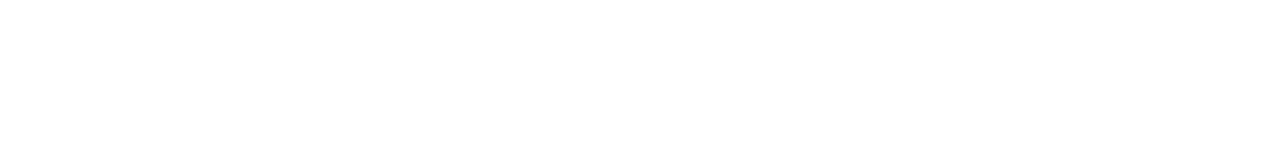
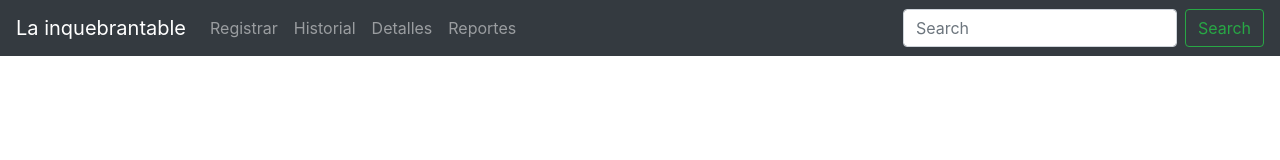
Before and after one commit to Sealtiel021/constructoraLaInquebrantable, a plain HTML site: page index.html in a window 1280 px wide. Drawn offline with nearby package versions, Linux system fonts and the light colour scheme.

Commit message:
Barra de navegacion

```diff
--- a/index.html
+++ b/index.html
@@ -5,8 +5,39 @@
     <meta name="viewport" content="width=device-width, initial-scale=1.0">
     <meta http-equiv="X-UA-Compatible" content="ie=edge">
     <title>Constructora "La inquebrantable"</title>
+    <script src="https://code.jquery.com/jquery-3.3.1.slim.min.js" integrity="sha384-q8i/X+965DzO0rT7abK41JStQIAqVgRVzpbzo5smXKp4YfRvH+8abtTE1Pi6jizo" crossorigin="anonymous"></script>
+    <script src="https://cdnjs.cloudflare.com/ajax/libs/popper.js/1.14.7/umd/popper.min.js" integrity="sha384-UO2eT0CpHqdSJQ6hJty5KVphtPhzWj9WO1clHTMGa3JDZwrnQq4sF86dIHNDz0W1" crossorigin="anonymous"></script>
+    <link rel="stylesheet" href="https://stackpath.bootstrapcdn.com/bootstrap/4.3.1/css/bootstrap.min.css" integrity="sha384-ggOyR0iXCbMQv3Xipma34MD+dH/1fQ784/j6cY/iJTQUOhcWr7x9JvoRxT2MZw1T" crossorigin="anonymous">
+    <script src="https://stackpath.bootstrapcdn.com/bootstrap/4.3.1/js/bootstrap.min.js" integrity="sha384-JjSmVgyd0p3pXB1rRibZUAYoIIy6OrQ6VrjIEaFf/nJGzIxFDsf4x0xIM+B07jRM" crossorigin="anonymous"></script>
 </head>
 <body>
+    <nav class="navbar navbar-expand-lg navbar-dark bg-dark">
+        <button class="navbar-toggler" type="button" data-toggle="collapse" data-target="#navbarTogglerDemo01" aria-controls="navbarTogglerDemo01" aria-expanded="false" aria-label="Toggle navigation">
+          <span class="navbar-toggler-icon"></span>
+        </button>
+        <div class="collapse navbar-collapse" id="navbarTogglerDemo01">
+          <a class="navbar-brand" href="#">La inquebrantable</a>
+          <ul class="navbar-nav mr-auto mt-2 mt-lg-0">
+            <li class="nav-item ">
+              <a class="nav-link" href="#">Registrar<span class="sr-only">(current)</span></a>
+            </li>
+            <li class="nav-item">
+              <a class="nav-link" href="#">Historial</a>
+            </li>
+            <li class="nav-item">
+                <a class="nav-link" href="#">Detalles</a>
+              </li>
+              <li class="nav-item">
+                <a class="nav-link" href="#">Reportes</a>
+              </li>
 
+
+          </ul>
+          <form class="form-inline my-2 my-lg-0">
+            <input class="form-control mr-sm-2" type="search" placeholder="Search" aria-label="Search">
+            <button class="btn btn-outline-success my-2 my-sm-0" type="submit">Search</button>
+          </form>
+        </div>
+      </nav>
 </body>
 </html>
```
